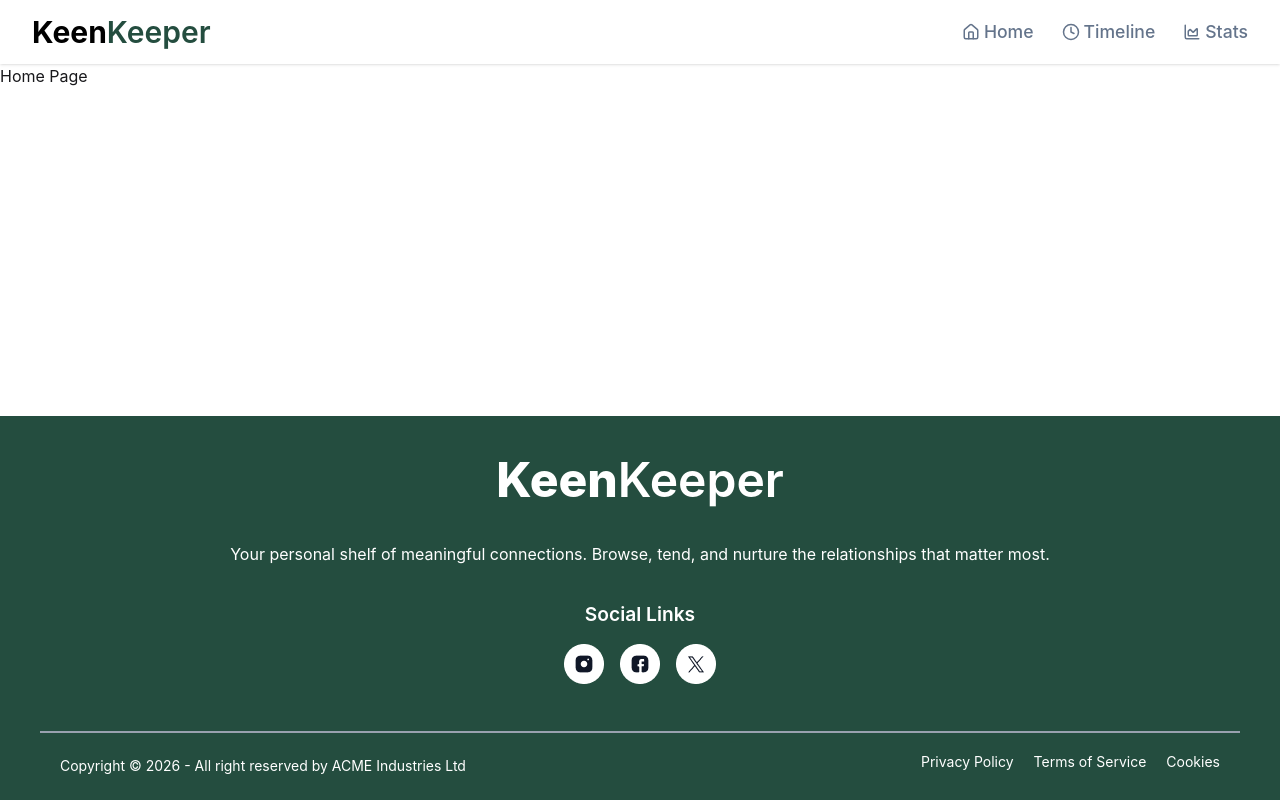
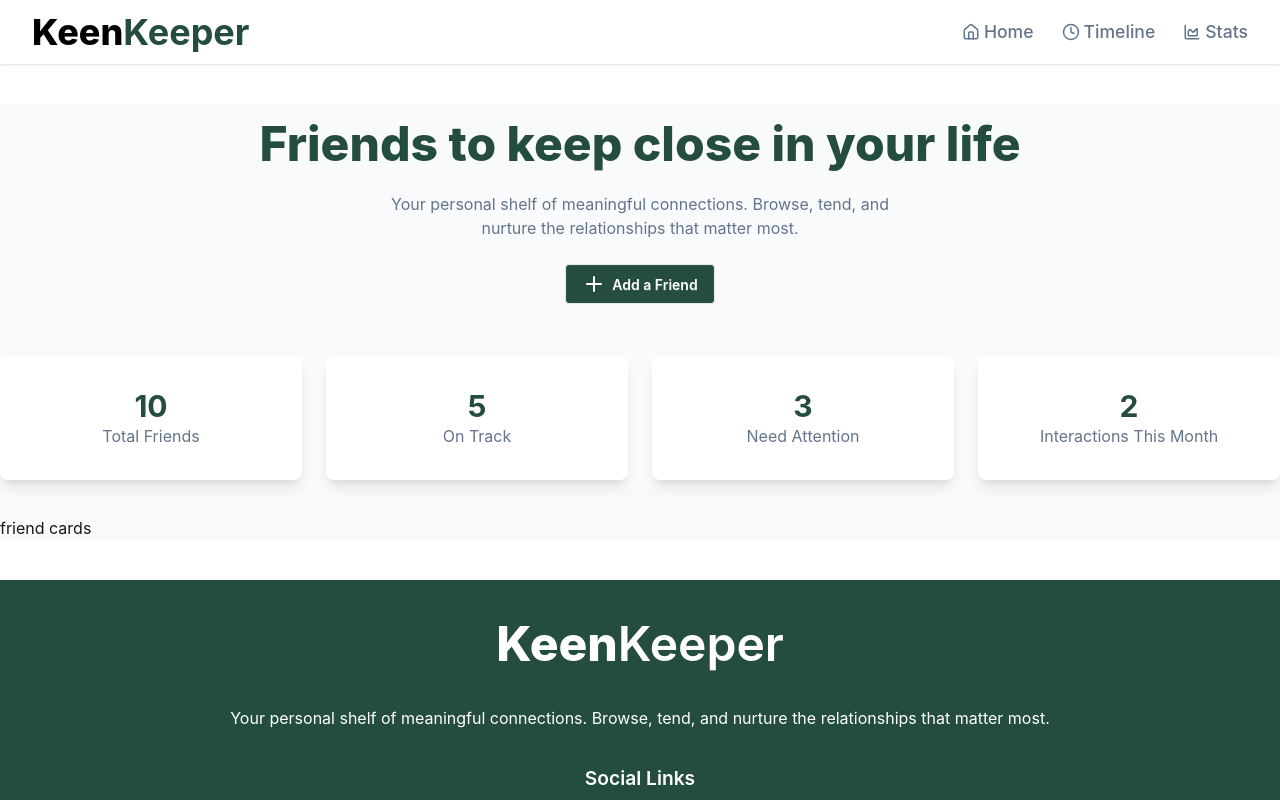
Before and after one commit to farjanayeasminrimi/Kin-Keeper, a React (Vite) app: page / in a window 1280 px wide. Shown: the top 800 px of the page. Built offline with nearby package versions, Linux system fonts and the light colour scheme.

Commit message:
added intro section and dynamic value

```diff
--- /dev/null
+++ b/public/Data/Friends.json
@@ -0,0 +1,122 @@
+[
+  {
+    "id": 1,
+    "name": "Wasif Hasan",
+    "picture": "https://randomuser.me/api/portraits/men/11.jpg",
+    "email": "wasif.hasan@gmail.com",
+    "days_since_contact": 15,
+    "status": "overdue",
+    "tags": ["university", "project partner"],
+    "bio": "Worked together on multiple university projects, especially web development assignments.",
+    "goal": 12,
+    "next_due_date": "2026-04-05"
+  },
+  {
+    "id": 2,
+    "name": "Arif Almas",
+    "picture": "https://randomuser.me/api/portraits/men/21.jpg",
+    "email": "arif.almas@gmail.com",
+    "days_since_contact": 8,
+    "status": "on-track",
+    "tags": ["school", "close friend"],
+    "bio": "School friend who still checks in regularly. We often talk about life goals and memories.",
+    "goal": 10,
+    "next_due_date": "2026-04-22"
+  },
+  {
+    "id": 3,
+    "name": "Nishad Mahmud",
+    "picture": "https://randomuser.me/api/portraits/men/31.jpg",
+    "email": "nishad.mahmud@gmail.com",
+    "days_since_contact": 13,
+    "status": "almost due",
+    "tags": ["gym", "fitness buddy"],
+    "bio": "Met at the gym. We keep each other accountable for workouts and diet routines.",
+    "goal": 14,
+    "next_due_date": "2026-04-17"
+  },
+  {
+    "id": 4,
+    "name": "Istiak Ahmed",
+    "picture": "https://randomuser.me/api/portraits/men/41.jpg",
+    "email": "istiak.ahmed@gmail.com",
+    "days_since_contact": 4,
+    "status": "on-track",
+    "tags": ["office", "colleague"],
+    "bio": "Colleague from the tech team. We collaborate on frontend features and debugging tasks.",
+    "goal": 10,
+    "next_due_date": "2026-04-23"
+  },
+  {
+    "id": 5,
+    "name": "Rizbe Sohan",
+    "picture": "https://randomuser.me/api/portraits/men/51.jpg",
+    "email": "rizbe.sohan@gmail.com",
+    "days_since_contact": 18,
+    "status": "overdue",
+    "tags": ["travel", "adventure buddy"],
+    "bio": "Travel partner for trips around Bangladesh. We enjoy exploring new places together.",
+    "goal": 14,
+    "next_due_date": "2026-04-02"
+  },
+  {
+    "id": 6,
+    "name": "Arif Hossain",
+    "picture": "https://randomuser.me/api/portraits/men/61.jpg",
+    "email": "arif.hossain.dev@gmail.com",
+    "days_since_contact": 6,
+    "status": "on-track",
+    "tags": ["developer", "online friend"],
+    "bio": "Met through a developer community. We often exchange coding resources and ideas.",
+    "goal": 10,
+    "next_due_date": "2026-04-21"
+  },
+  {
+    "id": 7,
+    "name": "Kayes Mahmud",
+    "picture": "https://randomuser.me/api/portraits/men/71.jpg",
+    "email": "kayes.mahmud@gmail.com",
+    "days_since_contact": 11,
+    "status": "almost due",
+    "tags": ["college", "classmate"],
+    "bio": "College classmate. We used to study together and share notes before exams.",
+    "goal": 12,
+    "next_due_date": "2026-04-18"
+  },
+  {
+    "id": 8,
+    "name": "Ahmed Forhad",
+    "picture": "https://randomuser.me/api/portraits/men/81.jpg",
+    "email": "ahmed.forhad@gmail.com",
+    "days_since_contact": 3,
+    "status": "on-track",
+    "tags": ["startup", "mentor"],
+    "bio": "Mentor who provides guidance on career growth and startup ideas.",
+    "goal": 10,
+    "next_due_date": "2026-04-24"
+  },
+  {
+    "id": 9,
+    "name": "Azharul Rasel",
+    "picture": "https://randomuser.me/api/portraits/men/91.jpg",
+    "email": "azharul.rasel@gmail.com",
+    "days_since_contact": 16,
+    "status": "overdue",
+    "tags": ["neighbor", "family friend"],
+    "bio": "Known since childhood as a neighbor. Our families are closely connected.",
+    "goal": 14,
+    "next_due_date": "2026-04-04"
+  },
+  {
+    "id": 10,
+    "name": "Mustakim Rahat",
+    "picture": "https://randomuser.me/api/portraits/men/19.jpg",
+    "email": "mustakim.rahat@gmail.com",
+    "days_since_contact": 9,
+    "status": "on-track",
+    "tags": ["freelance", "client"],
+    "bio": "Freelance client turned friend. We often discuss projects and future collaborations.",
+    "goal": 12,
+    "next_due_date": "2026-04-20"
+  }
+]
--- /dev/null
+++ b/src/Components/Friends/FriendsCarts/FriendsCarts.jsx
@@ -0,0 +1,7 @@
+import React from "react";
+
+const FriendsCarts = () => {
+  return <div>friend cards</div>;
+};
+
+export default FriendsCarts;
--- /dev/null
+++ b/src/Components/Friends/FriendsIntro/FriendsIntro.jsx
@@ -0,0 +1,61 @@
+import React from "react";
+import { use } from "react";
+import "../../../App.css";
+import { Plus } from "lucide-react";
+
+const FriendsIntro = ({ callFriendRes }) => {
+  const friends = use(callFriendRes);
+
+  const totalFriends = friends.length;
+  const onTrack = friends.filter((friend) => friend.status === "on-track").length;
+  const needAttention = friends.filter((friend) => friend.status === "overdue").length;
+  const interactions = friends.filter((friend) => friend.status === "almost due").length;
+
+  return (
+    <>
+      {/* Intro */}
+
+      <div className="hero ">
+        <div className="hero-content text-center">
+          <div>
+            <h1 className="primary-color text-5xl font-extrabold">
+              Friends to keep close in your life
+            </h1>
+            <div className="max-w-[550px] mx-auto">
+              <p className="py-6 secondary-color ">
+                Your personal shelf of meaningful connections. Browse, tend, and nurture the
+                relationships that matter most.
+              </p>
+            </div>
+            <button className="btn primary-bg text-white">
+              {" "}
+              <Plus></Plus> Add a Friend
+            </button>
+          </div>
+        </div>
+      </div>
+
+      {/* Intro Stats */}
+      <div className="my-9 px-4 md:px-0 grid grid-cols-2 md:grid-cols-4 gap-6 container mx-auto">
+        <div className="text-center bg-white shadow-lg rounded-lg p-8">
+          <h2 className="primary-color font-bold text-3xl">{totalFriends}</h2>
+          <span className="secondary-color">Total Friends</span>
+        </div>
+        <div className="text-center bg-white shadow-lg rounded-lg p-8">
+          <h2 className="primary-color font-bold text-3xl">{onTrack}</h2>
+          <span className="secondary-color">On Track</span>
+        </div>
+        <div className="text-center bg-white shadow-lg rounded-lg p-8">
+          <h2 className="primary-color font-bold text-3xl">{needAttention}</h2>
+          <span className="secondary-color">Need Attention</span>
+        </div>
+        <div className="text-center bg-white shadow-lg rounded-lg p-8">
+          <h2 className="primary-color font-bold text-3xl">{interactions}</h2>
+          <span className="secondary-color">Interactions This Month</span>
+        </div>
+      </div>
+    </>
+  );
+};
+
+export default FriendsIntro;
--- a/src/Components/Navbar/Navbar.jsx
+++ b/src/Components/Navbar/Navbar.jsx
@@ -8,8 +8,8 @@ const Navbar = () => {
     <div className=" bg-base-100 shadow-sm">
       <div className="navbar px-8 py-3 flex flex-col md:flex-row gap-3  justify-between ">
         <div className="">
-          <h1 className="font-semibold text-3xl primary-color">
-            <span className="font-bold text-black">Keen</span>Keeper
+          <h1 className="font-bold text-4xl primary-color">
+            <span className="font-extrabold text-black">Keen</span>Keeper
           </h1>
         </div>
         <div className="">
--- a/src/Pages/Home/Home.jsx
+++ b/src/Pages/Home/Home.jsx
@@ -1,7 +1,27 @@
-import React from "react";
+import React, { Suspense } from "react";
+import FriendsIntro from "../../Components/Friends/FriendsIntro/FriendsIntro";
+import FriendsCarts from "../../Components/Friends/FriendsCarts/FriendsCarts";
 
+const friendsRes = () => fetch("/Data/Friends.json").then((res) => res.json());
 const Home = () => {
-  return <div>Home Page</div>;
+  const callFriendRes = friendsRes();
+  return (
+    <div className="bg-[#F8FAFC] my-10">
+      <Suspense
+        fallback={
+          <div className="flex justify-center">
+            <span className=" loading loading-ring loading-xl"></span>
+          </div>
+        }
+      >
+        <FriendsIntro callFriendRes={callFriendRes}></FriendsIntro>
+      </Suspense>
+
+      <Suspense>
+        <FriendsCarts callFriendRes={callFriendRes}></FriendsCarts>
+      </Suspense>
+    </div>
+  );
 };
 
 export default Home;
```
